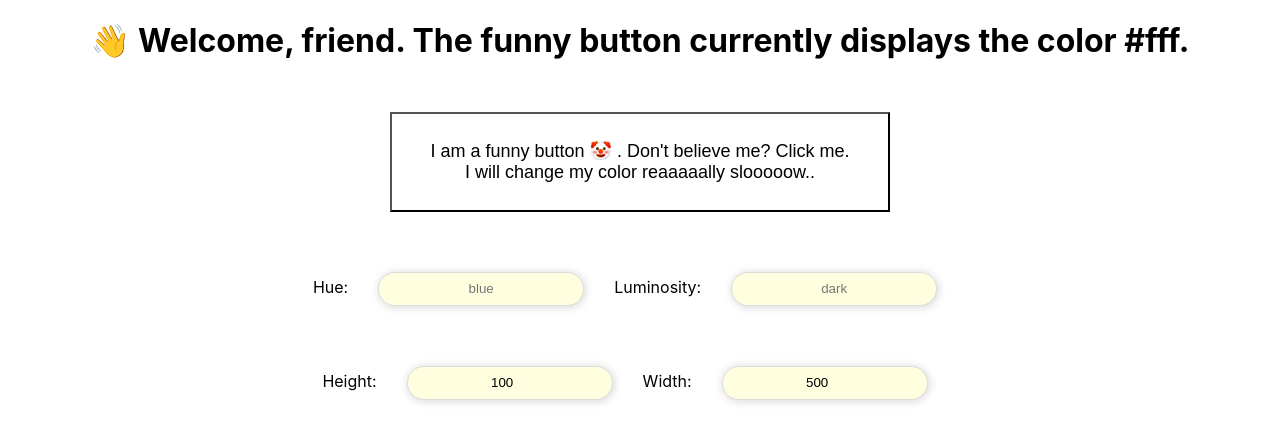
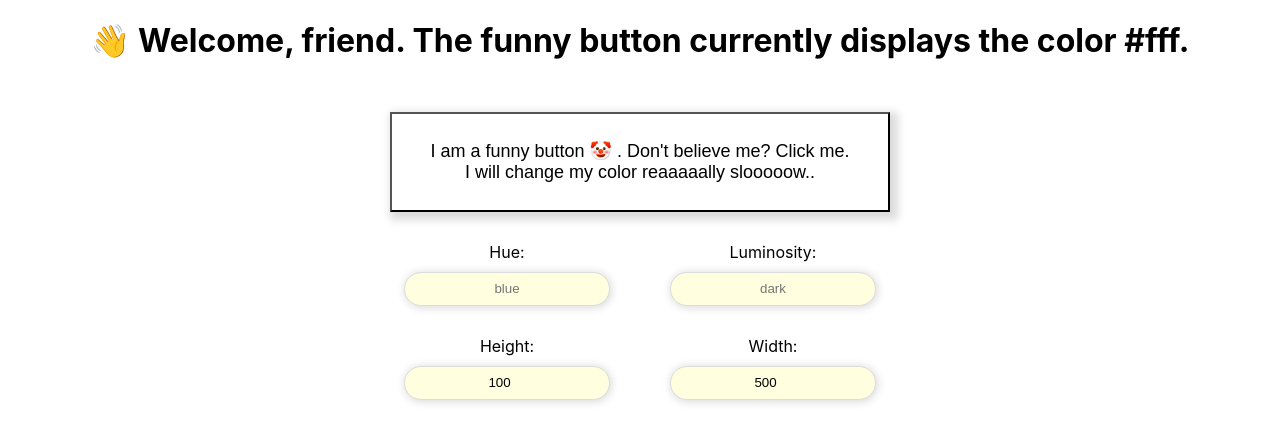
Before and after one commit to steiningerjakob/random-color-generator-react-app, a React (Create React App) app: page / in a window 1280 px wide. Shown: the top 442 px of the page. Built offline with nearby package versions, Linux system fonts and the light colour scheme.

Commit message:
Refine layout

```diff
--- a/src/App.js
+++ b/src/App.js
@@ -11,6 +11,7 @@ const defaultButtonStyle = css`
   width: 300px;
   height: 60px;
   margin: 30px;
+  box-shadow: 4px 4px 8px 4px #dcdcdc;
 `;
 
 // Currently disabled -- Array with a set of instructions
--- a/src/Button.js
+++ b/src/Button.js
@@ -19,6 +19,7 @@ function Button({
     width: ${customWidth}px;
     height: ${customHeight}px;
     margin: 30px;
+    box-shadow: 4px 4px 8px 4px #dcdcdc;
   `;
 
   return (
--- a/src/UserInputs.js
+++ b/src/UserInputs.js
@@ -2,8 +2,13 @@
 import { css } from '@emotion/react';
 
 // Style element via CSS-in-JS
+const sectionStyles = css`
+  display: flex;
+  justify-content: center;
+`;
+
 const inputStyles = css`
-  margin: 30px;
+  margin: 10px 30px 30px 30px;
   height: 30px;
   width: 200px;
   border-radius: 20px;
@@ -27,8 +32,10 @@ function UserInputs({
 }) {
   return (
     <div>
+      <section css={sectionStyles}>
         <label htmlFor="hue">
           Hue:
+          <br />
           <input
             id="hue"
             placeholder="blue"
@@ -42,6 +49,7 @@ function UserInputs({
 
         <label htmlFor="luminosity">
           Luminosity:
+          <br />
           <input
             id="luminosity"
             placeholder="dark"
@@ -52,11 +60,11 @@ function UserInputs({
             css={inputStyles}
           />
         </label>
-
-      <br />
-
+      </section>
+      <section css={sectionStyles}>
         <label htmlFor="height">
           Height:
+          <br />
           <input
             type="number"
             id="height"
@@ -71,6 +79,7 @@ function UserInputs({
 
         <label htmlFor="width">
           Width:
+          <br />
           <input
             type="number"
             id="width"
@@ -82,6 +91,7 @@ function UserInputs({
             css={inputStyles}
           />
         </label>
+      </section>
     </div>
   );
 }
```
Lines whose indentation alone changed are shown as unchanged.
